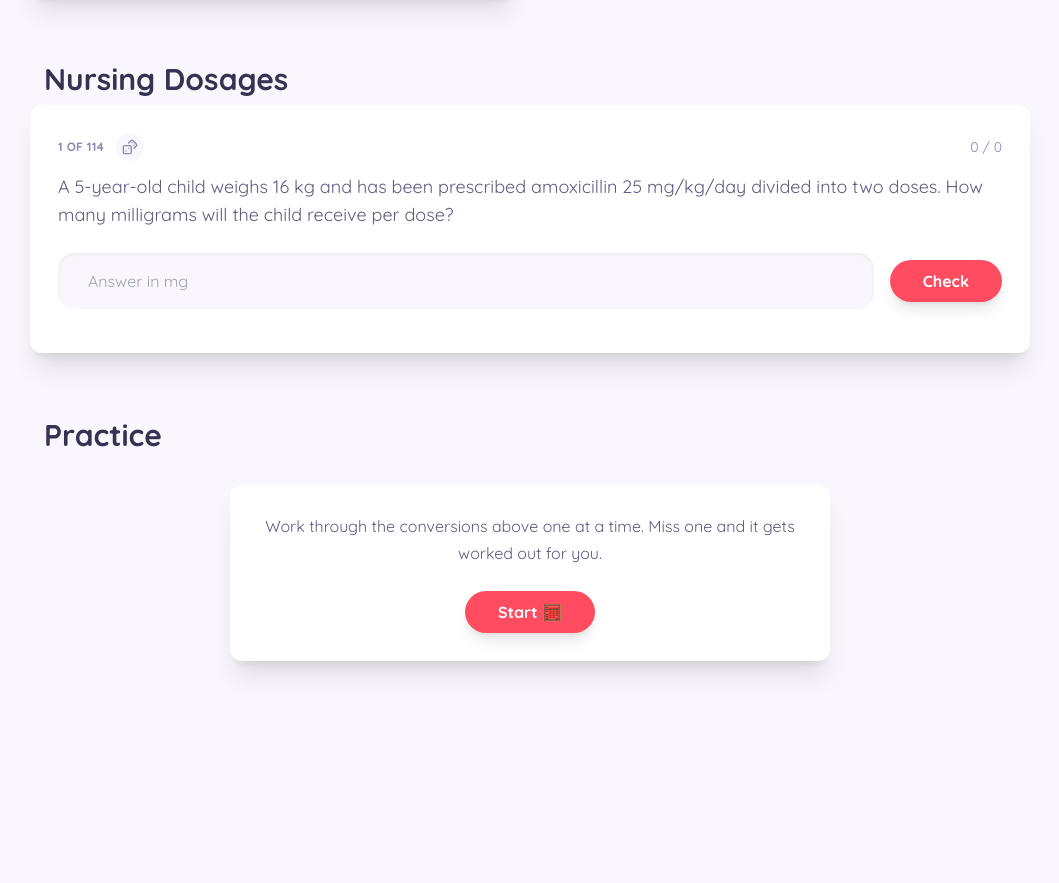
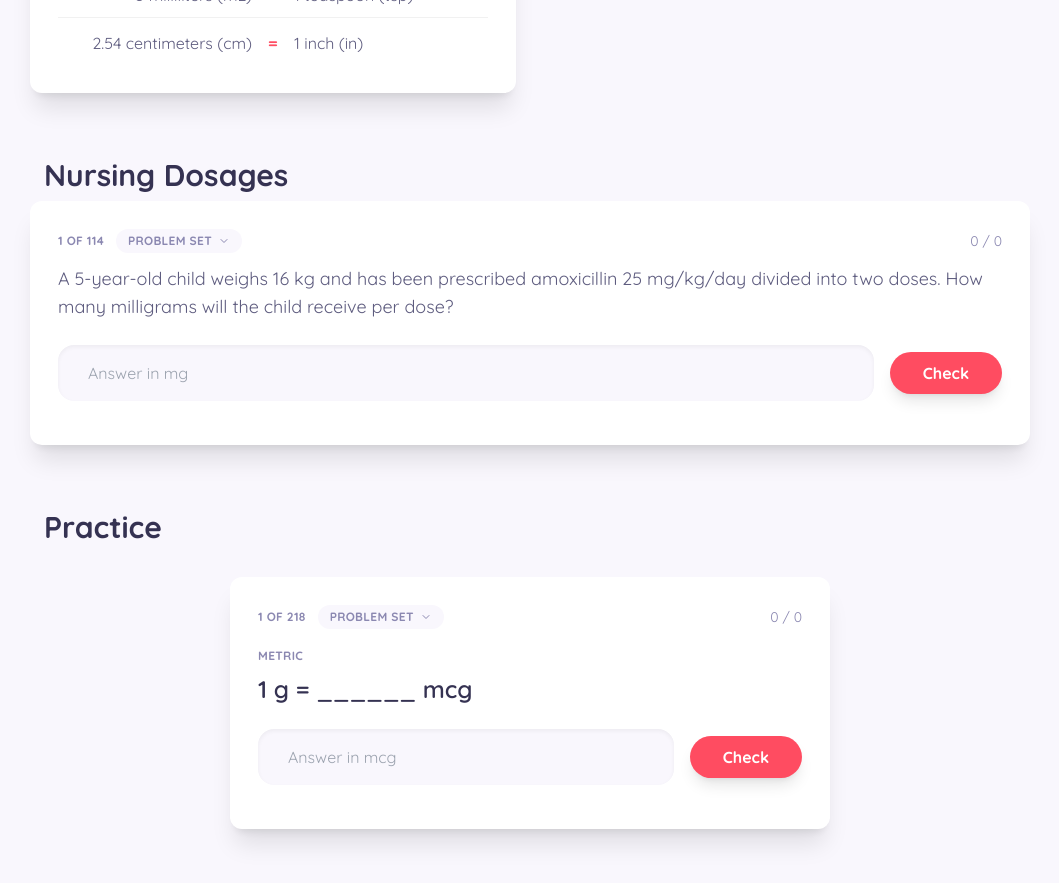
Before and after one commit to jurisdoctor/jurisdoctor.github.io, a Next.js app: page /dosage-calculations in a window 1280 px wide. Shown: the part 2040-2923 px from the top of the page, without its empty margins (165-1224 px from the left). Before the commit the page ends 2829 px from the top, so only its background shows below. Built offline with nearby package versions, Linux system fonts and the light colour scheme.

Commit message:
track of current problems

```diff
--- a/src/app/components/DosageCalculations/Data.ts
+++ b/src/app/components/DosageCalculations/Data.ts
@@ -89,6 +89,8 @@ export const Household: RowType[] = [
 ];
 export const MetricToHousehold: RowType[] = [
   { left: "1 kilogram (kg)", right: "2.2 pounds (lbs)" },
+  { left: "240 milliliters (mL)", right: "1 cup (c) of liquid" },
+  { left: "120 milliliters (mL)", right: "1 cup (c) of ice" },
   { left: "30 milliliters (mL)", right: "1 fluid ounce (fl oz)" },
   { left: "15 milliliters (mL)", right: "1 tablespoon (Tbsp)" },
   { left: "5 milliliters (mL)", right: "1 teaspoon (tsp)" },
@@ -122,6 +124,8 @@ export const Ladders: LadderType[] = [
       "1 L = 10 dL",
       "1 dL = 100 mL",
       "1 mL = 1 cc",
+      "1 c of liquid = 240 mL",
+      "1 c of ice = 120 mL",
       "1 fl oz = 30 mL",
       "1 Tbsp = 15 mL",
       "1 tsp = 5 mL",
--- a/src/app/components/DosageCalculations/Practice.tsx
+++ b/src/app/components/DosageCalculations/Practice.tsx
@@ -1,6 +1,9 @@
 "use client";
 import { useRef, useState } from "react";
+import { LuChevronDown } from "react-icons/lu";
 import { FamilyType, Ladders, numeric, Rules, RuleType } from "./Data";
+import ProblemSet from "./ProblemSet";
+import { useSaved } from "./Saved";
 interface WorkType {
   givenValue: string;
   givenUnit: string;
@@ -20,18 +23,25 @@ interface QuestionType {
   work: WorkType;
 }
 type Status = "answering" | "solved" | "missed";
+interface SavedType {
+  position: number;
+  entry: string;
+  status: Status;
+  done: Record<string, Status>;
+}
 const format = (n: number) =>
   new Intl.NumberFormat("en-US", { maximumFractionDigits: 6 }).format(n);
 const tidy = (n: number) => Math.round(n * 1e6) / 1e6;
-const buildQuestion = (previous?: QuestionType): QuestionType => {
-  const rule: RuleType = Rules[Math.floor(Math.random() * Rules.length)];
-  const step = rule.steps[Math.floor(Math.random() * rule.steps.length)];
-  const flipped = Math.random() < 0.5;
+const makeQuestion = (
+  rule: RuleType,
+  step: number,
+  flipped: boolean,
+): QuestionType => {
   const from = flipped ? rule.to : rule.from;
   const to = flipped ? rule.from : rule.to;
   const givenValue = format(tidy(from.value * step));
   const answer = tidy(to.value * step);
-  const question: QuestionType = {
+  return {
     group: rule.group,
     family: rule.family,
     given: `${givenValue} ${from.unit}`,
@@ -48,11 +58,13 @@ const buildQuestion = (previous?: QuestionType): QuestionType => {
       answerUnit: to.unit,
     },
   };
-  if (previous && previous.given === question.given) {
-    return buildQuestion(previous);
-  }
-  return question;
 };
+const Questions: QuestionType[] = Rules.flatMap((rule) =>
+  rule.steps.flatMap((step) => [
+    makeQuestion(rule, step, false),
+    makeQuestion(rule, step, true),
+  ]),
+);
 const mentions = (key: string, unit: string) =>
   new RegExp(`(^|[\\s=])${unit.replace("/", "\\/")}($|\\s|,)`).test(key);
 const relevant = (keys: string[], units: string[]) => {
@@ -61,20 +73,29 @@ const relevant = (keys: string[], units: string[]) => {
     ? both
     : keys.filter((key) => units.some((unit) => mentions(key, unit)));
 };
-const Help = ({ family, units }: { family: FamilyType; units: string[] }) => {
+const Help = ({
+  family,
+  units,
+  group,
+}: {
+  family: FamilyType;
+  units: string[];
+  group: string;
+}) => {
   const ladder = Ladders.find((l) => l.family === family);
   if (!ladder) return null;
   const keys = relevant(ladder.keys, units);
-  if (!keys.length && !ladder.chain) return null;
+  const chain = group === "Metric" ? ladder.chain : undefined;
+  if (!keys.length && !chain) return null;
   return (
     <div className="mt-5 rounded-2xl bg-[var(--body-color)] p-5">
       <span className="text-xs font-bold uppercase tracking-wide text-[#8b88b1]">
-        {ladder.chain ? `${ladder.title} ladder` : `${ladder.title} equalities`}
+        {chain ? `${ladder.title} ladder` : `${ladder.title} equalities`}
       </span>
 
-      {ladder.chain && (
+      {chain && (
         <div className="mt-3 flex flex-wrap items-center gap-x-2 gap-y-1 font-bold text-[var(--title-color)] sm:text-sm">
-          {ladder.chain.map((rung, id) => (
+          {chain.map((rung, id) => (
             <span key={rung} className="flex items-center gap-x-2">
               {id > 0 && (
                 <span className="font-normal text-[var(--primary-color)]">
@@ -129,39 +150,67 @@ const Work = ({ work }: { work: WorkType }) => (
     </span>
   </div>
 );
+const KEY = "dosage:practice:v2";
+const fresh = (): SavedType => ({
+  position: 0,
+  entry: "",
+  status: "answering",
+  done: {},
+});
+const valid = (saved: SavedType) =>
+  !!saved &&
+  !!saved.done &&
+  typeof saved.done === "object" &&
+  Number.isInteger(saved.position) &&
+  saved.position >= 0 &&
+  saved.position < Questions.length;
 const Practice = () => {
-  const [question, setQuestion] = useState<QuestionType | null>(null);
-  const [entry, setEntry] = useState("");
-  const [status, setStatus] = useState<Status>("answering");
-  const [score, setScore] = useState({ right: 0, asked: 0 });
+  const [saved, setSaved] = useSaved(KEY, fresh, valid);
+  const [open, setOpen] = useState(false);
   const inputRef = useRef<HTMLInputElement>(null);
-  const start = () => {
-    setQuestion(buildQuestion());
-    setEntry("");
-    setStatus("answering");
-    setScore({ right: 0, asked: 0 });
+  const question = Questions[saved.position];
+  const asked = Object.keys(saved.done).length;
+  const right = Object.values(saved.done).filter(
+    (state) => state === "solved",
+  ).length;
+  const jump = (index: number) => {
+    setSaved((prev) => ({
+      ...prev,
+      position: index,
+      entry: "",
+      status: "answering",
+    }));
+    inputRef.current?.focus();
   };
+  const reset = () => setSaved(fresh());
   const next = () => {
-    setQuestion((prev) => buildQuestion(prev ?? undefined));
-    setEntry("");
-    setStatus("answering");
+    setSaved((prev) => ({
+      ...prev,
+      position: (prev.position + 1) % Questions.length,
+      entry: "",
+      status: "answering",
+    }));
+    inputRef.current?.focus();
+  };
+  const retry = () => {
+    setSaved((prev) => ({ ...prev, entry: "", status: "answering" }));
     inputRef.current?.focus();
   };
   const check = () => {
     if (!question) return;
-    const given = Number(entry.replace(/,/g, "").trim());
-    if (entry.trim() === "" || Number.isNaN(given)) return;
+    const given = Number(saved.entry.replace(/,/g, "").trim());
+    if (saved.entry.trim() === "" || Number.isNaN(given)) return;
     const isRight = Math.abs(tidy(given) - question.answer) < 1e-6;
-    setStatus(isRight ? "solved" : "missed");
-    setScore((prev) => ({
-      right: prev.right + (isRight ? 1 : 0),
-      asked: prev.asked + 1,
+    setSaved((prev) => ({
+      ...prev,
+      status: isRight ? "solved" : "missed",
+      done: { ...prev.done, [prev.position]: isRight ? "solved" : "missed" },
     }));
     inputRef.current?.focus();
   };
   const onSubmit = (e: React.FormEvent) => {
     e.preventDefault();
-    if (status === "answering") {
+    if (saved.status === "answering") {
       check();
     } else {
       next();
@@ -169,6 +218,8 @@ const Practice = () => {
   };
   const button =
     "inline-block rounded-[1.875rem] border-[1px] border-solid border-transparent bg-[var(--primary-color)] px-8 py-3 font-bold leading-4 text-white shadow-lg hover:animate-pulse";
+  const ghost =
+    "inline-block rounded-[1.875rem] border-[1px] border-solid border-[var(--primary-color)] bg-transparent px-8 py-3 font-bold leading-4 text-[var(--primary-color)] hover:animate-pulse";
   return (
     <section className="mb-8" id="practice">
       <h2 className="relative mb-8 ml-3.5 text-3xl font-bold lg:ml-0 lg:text-center">
@@ -176,28 +227,50 @@ const Practice = () => {
       </h2>
 
       <div className="mx-auto max-w-[600px] animate-fadeIn rounded-xl bg-[var(--container-color)] p-7 shadow-xl">
-        {!question ? (
-          <div className="text-center">
-            <p className="mb-6">
-              Work through the conversions above one at a time. Miss one and it
-              gets worked out for you.
-            </p>
-            <button type="button" onClick={start} className={button}>
-              Start 🧮
+        <form method="dialog" onSubmit={onSubmit}>
+          <div className="mb-3 flex flex-wrap items-center justify-between gap-x-4 gap-y-2">
+            <span className="flex flex-wrap items-center gap-x-3 gap-y-2">
+              <span className="text-xs font-bold uppercase tracking-wide text-[#8b88b1]">
+                {saved.position + 1} of {Questions.length}
+              </span>
+
+              <button
+                type="button"
+                onClick={() => setOpen((prev) => !prev)}
+                aria-expanded={open}
+                className={`flex items-center gap-x-1.5 rounded-full px-3 py-1 text-xs font-bold uppercase tracking-wide duration-300 ${
+                  open
+                    ? "bg-[var(--primary-color)] text-white"
+                    : "bg-[var(--body-color)] text-[#8b88b1] hover:text-[var(--title-color)]"
+                }`}
+              >
+                Problem set
+                <LuChevronDown
+                  className={`duration-300 ${open ? "rotate-180" : ""}`}
+                />
               </button>
+            </span>
+
+            <span className="text-sm text-[#8b88b1]">
+              {right} / {asked}
+            </span>
           </div>
-        ) : (
-          <form method="dialog" onSubmit={onSubmit}>
-            <div className="mb-4 flex items-center justify-between">
+
+          {open && (
+            <ProblemSet
+              total={Questions.length}
+              position={saved.position}
+              done={saved.done}
+              onPick={jump}
+              onReset={reset}
+            />
+          )}
+
           <span className="text-xs font-bold uppercase tracking-wide text-[#8b88b1]">
             {question.group}
           </span>
-              <span className="text-sm text-[#8b88b1]">
-                {score.right} / {score.asked}
-              </span>
-            </div>
 
-            <h3 className="mb-6 text-2xl sm:text-xl">
+          <h3 className="mb-6 mt-1 text-2xl sm:text-xl">
             {question.given} = ______ {question.unit}
           </h3>
 
@@ -207,35 +280,50 @@ const Practice = () => {
               type="text"
               inputMode="decimal"
               autoComplete="off"
-                value={entry}
-                readOnly={status !== "answering"}
-                onChange={(e) => setEntry(numeric(e.target.value))}
+              value={saved.entry}
+              readOnly={saved.status !== "answering"}
+              onChange={(e) =>
+                setSaved((prev) => ({
+                  ...prev,
+                  entry: numeric(e.target.value),
+                }))
+              }
               placeholder={`Answer in ${question.unit}`}
-                className={`h-14 w-full min-w-0 flex-1 rounded-2xl border-none bg-[var(--body-color)] px-[1.875rem] py-[0.625rem] text-[var(--text-color)] shadow-inner outline-none sm:flex-none ${status === "answering" ? "" : "opacity-60"}`}
+              className={`h-14 w-full min-w-0 flex-1 rounded-2xl border-none bg-[var(--body-color)] px-[1.875rem] py-[0.625rem] text-[var(--text-color)] shadow-inner outline-none sm:flex-none ${saved.status === "answering" ? "" : "opacity-60"}`}
             />
 
+            {saved.status === "missed" && (
+              <button
+                type="button"
+                onClick={retry}
+                className={`${ghost} shrink-0`}
+              >
+                Try again
+              </button>
+            )}
+
             <button type="submit" className={`${button} shrink-0`}>
-                {status === "answering" ? "Check" : "Next"}
+              {saved.status === "answering" ? "Check" : "Next"}
             </button>
           </div>
 
-            {status !== "answering" && (
+          {saved.status !== "answering" && (
             <div className="animate-fadeIn">
               <div
                 className={`flex flex-wrap items-center gap-x-4 gap-y-2 rounded-2xl p-5 ${
-                    status === "solved"
+                  saved.status === "solved"
                     ? "bg-[rgba(68,215,182,0.12)]"
                     : "bg-[hsla(353,100%,65%,0.1)]"
                 }`}
               >
                 <span
                   className={`rounded-full px-4 py-1.5 text-xs font-bold uppercase tracking-wide text-white ${
-                      status === "solved"
+                    saved.status === "solved"
                       ? "bg-[rgb(68,215,182)]"
                       : "bg-[var(--primary-color)]"
                   }`}
                 >
-                    {status === "solved" ? "Correct ✅" : "Not quite"}
+                  {saved.status === "solved" ? "Correct ✅" : "Not quite"}
                 </span>
 
                 <span className="text-lg font-bold text-[var(--title-color)]">
@@ -243,19 +331,19 @@ const Practice = () => {
                 </span>
               </div>
 
-                {status === "missed" && (
+              {saved.status === "missed" && (
                 <>
                   <Work work={question.work} />
                   <Help
                     family={question.family}
                     units={[question.work.givenUnit, question.unit]}
+                    group={question.group}
                   />
                 </>
               )}
             </div>
           )}
         </form>
-        )}
       </div>
     </section>
   );
--- /dev/null
+++ b/src/app/components/DosageCalculations/ProblemSet.tsx
@@ -0,0 +1,66 @@
+"use client";
+import Reset from "./Reset";
+
+export type Status = "answering" | "solved" | "missed";
+
+const Legend = ({ tone, label }: { tone: string; label: string }) => (
+  <span className="flex items-center gap-x-2">
+    <span className={`h-3 w-3 rounded-full ${tone}`} />
+    {label}
+  </span>
+);
+
+const ProblemSet = ({
+  total,
+  position,
+  done,
+  onPick,
+  onReset,
+}: {
+  total: number;
+  position: number;
+  done: Record<string, Status>;
+  onPick: (index: number) => void;
+  onReset: () => void;
+}) => (
+  <div className="mb-6 animate-fadeIn rounded-2xl bg-[var(--body-color)] p-5">
+    <div className="mb-4 flex flex-wrap items-center justify-between gap-x-5 gap-y-2 text-xs text-[#8b88b1]">
+      <span className="flex flex-wrap items-center gap-x-5 gap-y-2">
+        <Legend tone="bg-[rgb(68,215,182)]" label="Correct" />
+        <Legend tone="bg-[var(--primary-color)]" label="Missed" />
+        <Legend tone="bg-[var(--container-color)]" label="Not done" />
+      </span>
+
+      <Reset onReset={onReset} />
+    </div>
+
+    <div className="grid max-h-72 grid-cols-[repeat(auto-fill,minmax(2.5rem,1fr))] gap-2 overflow-y-auto p-1">
+      {Array.from({ length: total }, (_, index) => {
+        const state = done[index];
+        const here = position === index;
+        return (
+          <button
+            key={index}
+            type="button"
+            onClick={() => onPick(index)}
+            title={`Question ${index + 1}`}
+            aria-current={here}
+            className={`h-9 rounded-lg text-xs font-bold duration-300 ${
+              here ? "ring-2 ring-[var(--title-color)]" : ""
+            } ${
+              state === "solved"
+                ? "bg-[rgb(68,215,182)] text-white"
+                : state === "missed"
+                  ? "bg-[var(--primary-color)] text-white"
+                  : "bg-[var(--container-color)] text-[#8b88b1] hover:text-[var(--title-color)]"
+            }`}
+          >
+            {index + 1}
+          </button>
+        );
+      })}
+    </div>
+  </div>
+);
+
+export default ProblemSet;
--- /dev/null
+++ b/src/app/components/DosageCalculations/Saved.ts
@@ -0,0 +1,34 @@
+"use client";
+import { useEffect, useState } from "react";
+
+export const useSaved = <T>(
+  key: string,
+  fresh: () => T,
+  valid: (saved: T) => boolean,
+) => {
+  const [value, setValue] = useState<T>(fresh);
+  const [ready, setReady] = useState(false);
+
+  useEffect(() => {
+    try {
+      const raw = window.localStorage.getItem(key);
+      if (raw) {
+        const saved = JSON.parse(raw) as T;
+        if (valid(saved)) setValue(saved);
+        else window.localStorage.removeItem(key);
+      }
+    } catch {
+      window.localStorage.removeItem(key);
+    }
+    setReady(true);
+  }, [key, valid]);
+
+  useEffect(() => {
+    if (!ready) return;
+    try {
+      window.localStorage.setItem(key, JSON.stringify(value));
+    } catch {}
+  }, [key, ready, value]);
+
+  return [value, setValue] as const;
+};
--- a/src/app/components/DosageCalculations/ScenarioPractice.tsx
+++ b/src/app/components/DosageCalculations/ScenarioPractice.tsx
@@ -1,7 +1,9 @@
 "use client";
 import { Fragment, RefObject, useEffect, useRef, useState } from "react";
-import { LuDices } from "react-icons/lu";
+import { LuChevronDown } from "react-icons/lu";
 import { numeric } from "./Data";
+import ProblemSet from "./ProblemSet";
+import { useSaved } from "./Saved";
 import {
   FormulaType,
   RoundingType,
@@ -10,16 +12,13 @@ import {
   StepType,
   TermType,
 } from "./Scenarios";
-const inOrder = () => Scenarios.map((_, id) => id);
-const shuffled = () => {
-  const order = inOrder();
-  for (let i = order.length - 1; i > 0; i--) {
-    const j = Math.floor(Math.random() * (i + 1));
-    [order[i], order[j]] = [order[j], order[i]];
-  }
-  return order;
-};
 type Status = "answering" | "solved" | "missed";
+interface SavedType {
+  position: number;
+  entry: string;
+  status: Status;
+  done: Record<string, Status>;
+}
 const formatAnswer = (n: number) =>
   new Intl.NumberFormat("en-US", { maximumFractionDigits: 4 }).format(n);
 const accepted = (given: number, answer: number, tolerance: number) =>
@@ -505,7 +504,7 @@ const Verdict = ({
   answer: React.ReactNode;
 }) => (
   <div
-    className={`mb-5 flex flex-wrap items-center gap-x-4 gap-y-2 rounded-2xl p-5 ${correct ? "bg-[rgba(68,215,182,0.12)]" : "bg-[hsla(353,100%,65%,0.1)]"}`}
+    className={`mb-5 flex flex-wrap items-center gap-x-4 gap-y-2 rounded-2xl p-5 last:mb-0 ${correct ? "bg-[rgba(68,215,182,0.12)]" : "bg-[hsla(353,100%,65%,0.1)]"}`}
   >
     <span
       className={`rounded-full px-4 py-1.5 text-xs font-bold uppercase tracking-wide text-white ${correct ? "bg-[rgb(68,215,182)]" : "bg-[var(--primary-color)]"}`}
@@ -518,50 +517,67 @@ const Verdict = ({
     </span>
   </div>
 );
+const KEY = "dosage:scenarios:v2";
+const fresh = (): SavedType => ({
+  position: 0,
+  entry: "",
+  status: "answering",
+  done: {},
+});
+const valid = (saved: SavedType) =>
+  !!saved &&
+  !!saved.done &&
+  typeof saved.done === "object" &&
+  Number.isInteger(saved.position) &&
+  saved.position >= 0 &&
+  saved.position < Scenarios.length;
 const ScenarioPractice = () => {
-  const [order, setOrder] = useState<number[]>(inOrder);
-  const [random, setRandom] = useState(false);
-  const [position, setPosition] = useState(0);
-  const [entry, setEntry] = useState("");
-  const [status, setStatus] = useState<Status>("answering");
-  const [score, setScore] = useState({ right: 0, asked: 0 });
+  const [saved, setSaved] = useSaved(KEY, fresh, valid);
+  const [open, setOpen] = useState(false);
   const inputRef = useRef<HTMLInputElement>(null);
-  const scenario = Scenarios[order[position]];
-  const reorder = () => {
-    const next = !random;
-    setRandom(next);
-    setOrder(next ? shuffled() : inOrder());
-    setPosition(0);
-    setEntry("");
-    setStatus("answering");
+  const scenario = Scenarios[saved.position];
+  const asked = Object.keys(saved.done).length;
+  const right = Object.values(saved.done).filter(
+    (state) => state === "solved",
+  ).length;
+  const jump = (index: number) => {
+    setSaved((prev) => ({
+      ...prev,
+      position: index,
+      entry: "",
+      status: "answering",
+    }));
+    inputRef.current?.focus();
   };
+  const reset = () => setSaved(fresh());
   const next = () => {
-    setPosition((prev) => {
-      if (prev + 1 >= Scenarios.length) {
-        if (random) setOrder(shuffled());
-        return 0;
-      }
-      return prev + 1;
-    });
-    setEntry("");
-    setStatus("answering");
+    setSaved((prev) => ({
+      ...prev,
+      position: (prev.position + 1) % Scenarios.length,
+      entry: "",
+      status: "answering",
+    }));
+    inputRef.current?.focus();
+  };
+  const retry = () => {
+    setSaved((prev) => ({ ...prev, entry: "", status: "answering" }));
     inputRef.current?.focus();
   };
   const check = () => {
     if (!scenario) return;
-    const given = Number(entry.replace(/,/g, "").trim());
-    if (entry.trim() === "" || Number.isNaN(given)) return;
+    const given = Number(saved.entry.replace(/,/g, "").trim());
+    if (saved.entry.trim() === "" || Number.isNaN(given)) return;
     const isRight = accepted(given, scenario.answer, scenario.tolerance);
-    setStatus(isRight ? "solved" : "missed");
-    setScore((prev) => ({
-      right: prev.right + (isRight ? 1 : 0),
-      asked: prev.asked + 1,
+    setSaved((prev) => ({
+      ...prev,
+      status: isRight ? "solved" : "missed",
+      done: { ...prev.done, [prev.position]: isRight ? "solved" : "missed" },
     }));
     inputRef.current?.focus();
   };
   const onSubmit = (e: React.FormEvent) => {
     e.preventDefault();
-    if (status === "answering") {
+    if (saved.status === "answering") {
       check();
     } else {
       next();
@@ -569,6 +585,8 @@ const ScenarioPractice = () => {
   };
   const button =
     "inline-block rounded-[1.875rem] border-[1px] border-solid border-transparent bg-[var(--primary-color)] px-8 py-3 font-bold leading-4 text-white shadow-lg hover:animate-pulse";
+  const ghost =
+    "inline-block rounded-[1.875rem] border-[1px] border-solid border-[var(--primary-color)] bg-transparent px-8 py-3 font-bold leading-4 text-[var(--primary-color)] hover:animate-pulse";
   return (
     <section className="mb-16" id="scenarios">
       <h2 className="relative mb-2 ml-3.5 text-3xl font-bold lg:ml-0 lg:text-center">
@@ -577,31 +595,43 @@ const ScenarioPractice = () => {
 
       <div className="animate-fadeIn rounded-xl bg-[var(--container-color)] p-7 shadow-xl">
         <form method="dialog" onSubmit={onSubmit}>
-          <div className="mb-3 flex items-center justify-between gap-x-4">
-            <span className="flex items-center gap-x-3">
+          <div className="mb-3 flex flex-wrap items-center justify-between gap-x-4 gap-y-2">
+            <span className="flex flex-wrap items-center gap-x-3 gap-y-2">
               <span className="text-xs font-bold uppercase tracking-wide text-[#8b88b1]">
-                {position + 1} of {Scenarios.length}
+                {saved.position + 1} of {Scenarios.length}
               </span>
 
               <button
                 type="button"
-                onClick={reorder}
-                title={random ? "Back to order" : "Shuffle the scenarios"}
-                aria-pressed={random}
-                className={`flex h-7 w-7 items-center justify-center rounded-full duration-300 ${
-                  random
+                onClick={() => setOpen((prev) => !prev)}
+                aria-expanded={open}
+                className={`flex items-center gap-x-1.5 rounded-full px-3 py-1 text-xs font-bold uppercase tracking-wide duration-300 ${
+                  open
                     ? "bg-[var(--primary-color)] text-white"
                     : "bg-[var(--body-color)] text-[#8b88b1] hover:text-[var(--title-color)]"
                 }`}
               >
-                <LuDices />
+                Problem set
+                <LuChevronDown
+                  className={`duration-300 ${open ? "rotate-180" : ""}`}
+                />
               </button>
             </span>
 
             <span className="text-sm text-[#8b88b1]">
-              {score.right} / {score.asked}
+              {right} / {asked}
             </span>
           </div>
+
+          {open && (
+            <ProblemSet
+              total={Scenarios.length}
+              position={saved.position}
+              done={saved.done}
+              onPick={jump}
+              onReset={reset}
+            />
+          )}
 
           <p className="mb-6 text-lg sm:text-base">{scenario.prompt}</p>
 
@@ -611,26 +641,41 @@ const ScenarioPractice = () => {
               type="text"
               inputMode="decimal"
               autoComplete="off"
-              value={entry}
-              readOnly={status !== "answering"}
-              onChange={(e) => setEntry(numeric(e.target.value))}
+              value={saved.entry}
+              readOnly={saved.status !== "answering"}
+              onChange={(e) =>
+                setSaved((prev) => ({
+                  ...prev,
+                  entry: numeric(e.target.value),
+                }))
+              }
               placeholder={`Answer in ${scenario.unit}`}
-              className={`h-14 w-full min-w-0 flex-1 rounded-2xl border-none bg-[var(--body-color)] px-[1.875rem] py-[0.625rem] text-[var(--text-color)] shadow-inner outline-none sm:flex-none ${status === "answering" ? "" : "opacity-60"}`}
+              className={`h-14 w-full min-w-0 flex-1 rounded-2xl border-none bg-[var(--body-color)] px-[1.875rem] py-[0.625rem] text-[var(--text-color)] shadow-inner outline-none sm:flex-none ${saved.status === "answering" ? "" : "opacity-60"}`}
             />
 
+            {saved.status === "missed" && (
+              <button
+                type="button"
+                onClick={retry}
+                className={`${ghost} shrink-0`}
+              >
+                Try again
+              </button>
+            )}
+
             <button type="submit" className={`${button} shrink-0`}>
-              {status === "answering" ? "Check" : "Next"}
+              {saved.status === "answering" ? "Check" : "Next"}
             </button>
           </div>
 
-          {status !== "answering" && (
+          {saved.status !== "answering" && (
             <div className="animate-fadeIn">
               <Verdict
-                correct={status === "solved"}
+                correct={saved.status === "solved"}
                 answer={`${formatAnswer(scenario.answer)} ${scenario.unit}`}
               />
 
-              {status === "missed" && <Solution scenario={scenario} />}
+              {saved.status === "missed" && <Solution scenario={scenario} />}
 
               {scenario.note && (
                 <p className="mt-4 text-sm text-[#8b88b1]">{scenario.note}</p>
```
Also changed, not shown: src/app/components/DosageCalculations/Reset.tsx (added, +47 -0 lines). Lines whose indentation alone changed are shown as unchanged.
